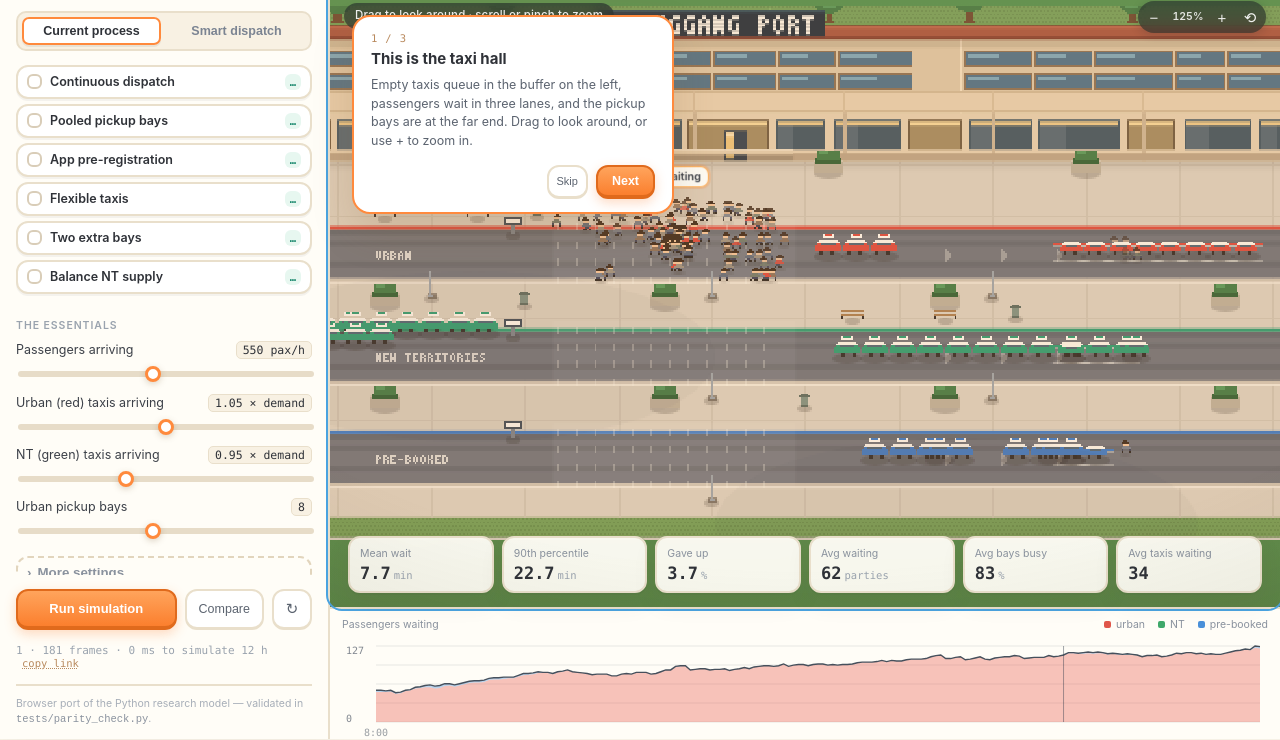
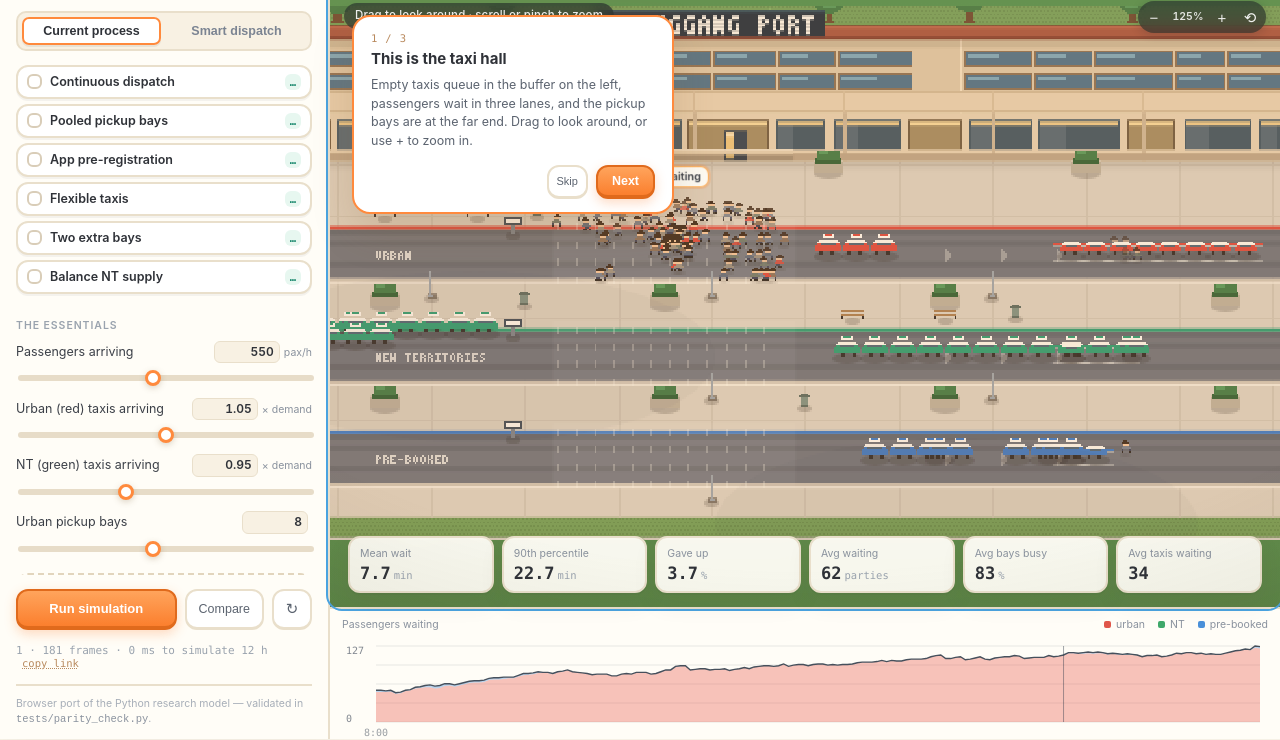
Before and after one commit to marlonbenedicttan-dotcom/huanggang-taxi-sim, a website with bundled scripts: page web/index.html in a window 1280 px wide. Shown: the part 61-801 px from the top of the page. Built offline with nearby package versions, Linux system fonts and the light colour scheme; animation ran at ten frames a second.

Commit message:
Type a number instead of dragging the slider
Every slider row now has a number box showing the value in display units
(percent fields show 0-100, not 0-1). Typing updates the slider and the
simulation live; Enter or blur clamps into range; the box follows presets,
undo and shared links.

Handles comma decimal separators (1,05) so it works on locales that use
them, and never rewrites the field while it is focused.

```diff
--- a/web/css/style.css
+++ b/web/css/style.css
@@ -1062,3 +1062,31 @@ main { background: var(--bg); }
   #camCtl { top: 58px; right: 10px; bottom: auto; }
   #camHint { display: none; }
 }
+
+/* typed values beside every slider */
+.row .numwrap { display: inline-flex; align-items: baseline; gap: 4px; }
+.row .num {
+  width: 66px;
+  padding: 3px 5px;
+  text-align: right;
+  font: 600 12px/1.2 -apple-system, BlinkMacSystemFont, "Segoe UI", sans-serif;
+  font-variant-numeric: tabular-nums;
+  color: var(--text);
+  background: var(--panel-2);
+  border: 1px solid var(--line);
+  border-radius: 6px;
+  appearance: textfield;
+}
+.row .num::-webkit-outer-spin-button,
+.row .num::-webkit-inner-spin-button { -webkit-appearance: none; margin: 0; }
+.row .num:focus {
+  outline: none;
+  border-color: var(--accent);
+  box-shadow: 0 0 0 2px rgba(255, 138, 61, 0.22);
+}
+.row .unit { font-size: 10.5px; color: #8a929e; white-space: nowrap; }
+@media (max-width: 820px) {
+  /* 16px keeps iOS from zooming the page when the field is focused */
+  .row .num { width: 74px; font-size: 16px; }
+  .row .unit { font-size: 11px; }
+}
--- a/web/js/app.js
+++ b/web/js/app.js
@@ -238,19 +238,70 @@ function buildControls() {
         section.appendChild(row);
         continue;
       }
+      // the number box works in display units (percent shows 0-100, not 0-1)
+      const dMin = item.pct ? item.min * 100 : item.min;
+      const dMax = item.pct ? item.max * 100 : item.max;
+      const dStep = item.pct ? item.step * 100 : item.step;
+      const show = (v) => (item.pct ? +(v * 100).toFixed(1) : item.int ? Math.round(v) : +v.toFixed(2));
+      const hide = (n) => (item.pct ? n / 100 : n);
+      const unitText = item.pct ? "%" : item.unit || "";
+
       row.innerHTML = `
-        <div class="lab"><label for="c-${item.key}">${item.label}</label>
-          <output id="o-${item.key}">${fmt(item, valueOf(item.key))}</output></div>
+        <div class="lab">
+          <label for="c-${item.key}">${item.label}</label>
+          <span class="numwrap">
+            <input id="n-${item.key}" class="num" type="number" inputmode="decimal"
+                   min="${dMin}" max="${dMax}" step="${dStep}"
+                   value="${show(valueOf(item.key))}"
+                   aria-label="${item.label}" />
+            <span class="unit">${unitText}</span>
+          </span>
+        </div>
         <input id="c-${item.key}" type="range" min="${item.min}" max="${item.max}"
                step="${item.step}" value="${valueOf(item.key)}" />`;
-      const input = row.querySelector("input");
-      const out = row.querySelector("output");
+
+      const input = row.querySelector('input[type="range"]');
+      const num = row.querySelector(".num");
+
+      const parseNum = (raw) => {
+        const n = Number(String(raw).trim().replace(",", "."));
+        return Number.isFinite(n) ? n : NaN;
+      };
+
+      const clampTo = (n) => {
+        const lo = Number.isFinite(dMin) ? dMin : -Infinity;
+        const hi = Number.isFinite(dMax) ? dMax : Infinity;
+        return Math.min(hi, Math.max(lo, n));
+      };
+
+      const apply = (n, { commit = false } = {}) => {
+        if (!Number.isFinite(n)) return;
+        const shown = commit ? clampTo(n) : n;
+        let v = hide(shown);
+        if (item.int) v = Math.round(v);
+        state.values[item.key] = v;
+        input.value = v;
+        if (commit) num.value = show(v);
+        setPreset(null);
+        scheduleRun(commit ? 120 : 320);
+      };
+
       input.addEventListener("input", () => {
         state.values[item.key] = Number(input.value);
-        out.textContent = fmt(item, Number(input.value));
+        num.value = show(state.values[item.key]);
         setPreset(null);
         scheduleRun();
       });
+
+      num.addEventListener("input", () => {
+        const n = parseNum(num.value);
+        if (num.value.trim() !== "" && Number.isFinite(n)) apply(n);
+      });
+      num.addEventListener("change", () => apply(parseNum(num.value), { commit: true }));
+      num.addEventListener("keydown", (e) => {
+        if (e.key === "Enter") { e.preventDefault(); num.blur(); }
+      });
+
       section.appendChild(row);
     }
     (advanced || host).appendChild(section);
@@ -267,8 +318,11 @@ function syncControls() {
         el.classList.toggle("on", !!valueOf(item.key));
       } else {
         el.value = valueOf(item.key);
-        const out = $(`#o-${item.key}`);
-        if (out) out.textContent = fmt(item, Number(valueOf(item.key)));
+        const num = $(`#n-${item.key}`);
+        if (num && document.activeElement !== num) {
+          const v = Number(valueOf(item.key));
+          num.value = item.pct ? +(v * 100).toFixed(1) : item.int ? Math.round(v) : +v.toFixed(2);
+        }
       }
     }
   }
```
